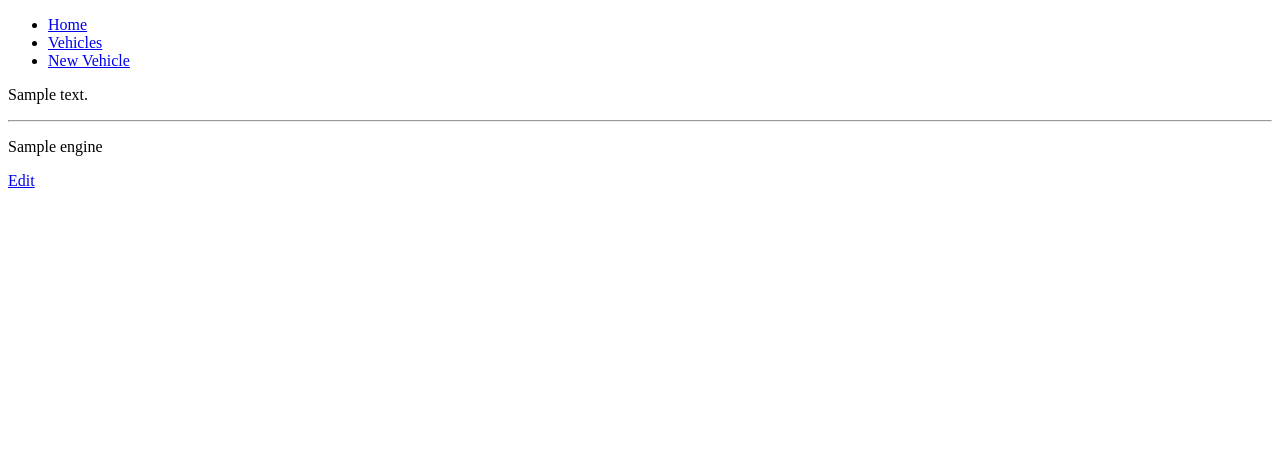
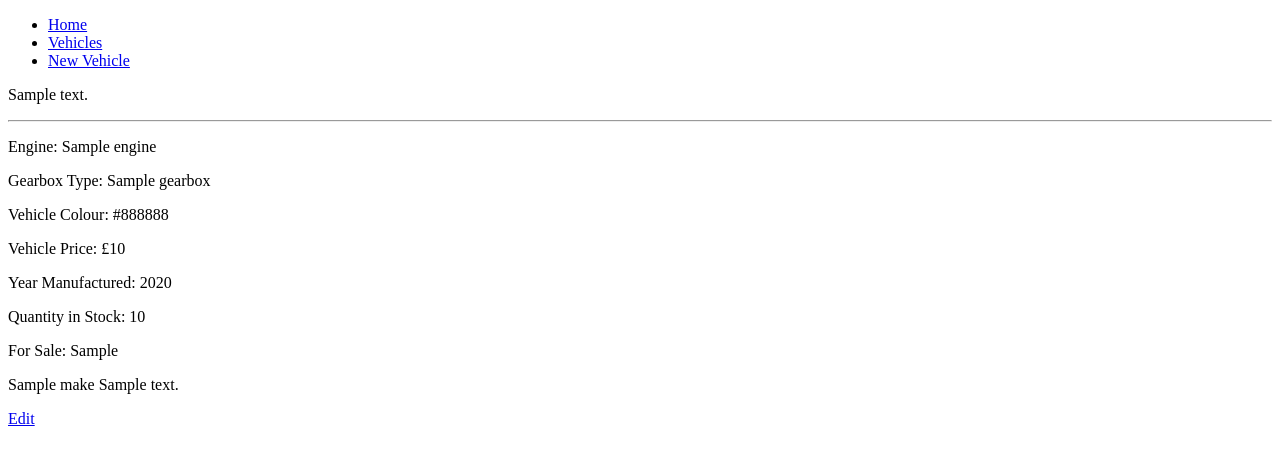
Before and after one commit to karsim46/Shop_project, a Flask app: page /vehicles/1 in a window 1280 px wide. Shown: the top 465 px of the page. Run offline with Flask 2, Linux system fonts and the light colour scheme; a database or web service that is not in the repository returns one stand-in record (values such as "Sample title"); some libraries are stand-ins or nearby versions.

Commit message:
show page populated

```diff
--- a/templates/vehicles/show.html
+++ b/templates/vehicles/show.html
@@ -3,7 +3,14 @@
 <div>
     <p>{{vehicle.description}}</p>
     <hr>
-    <p>{{vehicle.engine}}</p>
+    <p>Engine: {{vehicle.engine}}</p>
+    <p>Gearbox Type: {{vehicle.gearbox}}</p>
+    <p>Vehicle Colour: {{vehicle.colour}}</p>
+    <p>Vehicle Price: £{{vehicle.price}}</p>
+    <p>Year Manufactured: {{vehicle.year}}</p>
+    <p>Quantity in Stock: {{vehicle.quantity}}</p>
+    <p>For Sale: {{vehicle.for_sale}}</p>
+    <p>{{vehicle.display_name()}}</p>
     <p><a href="/vehicles/{{vehicle.id}}/edit">Edit</a></p>
 </div>
 {% endblock %}
```
